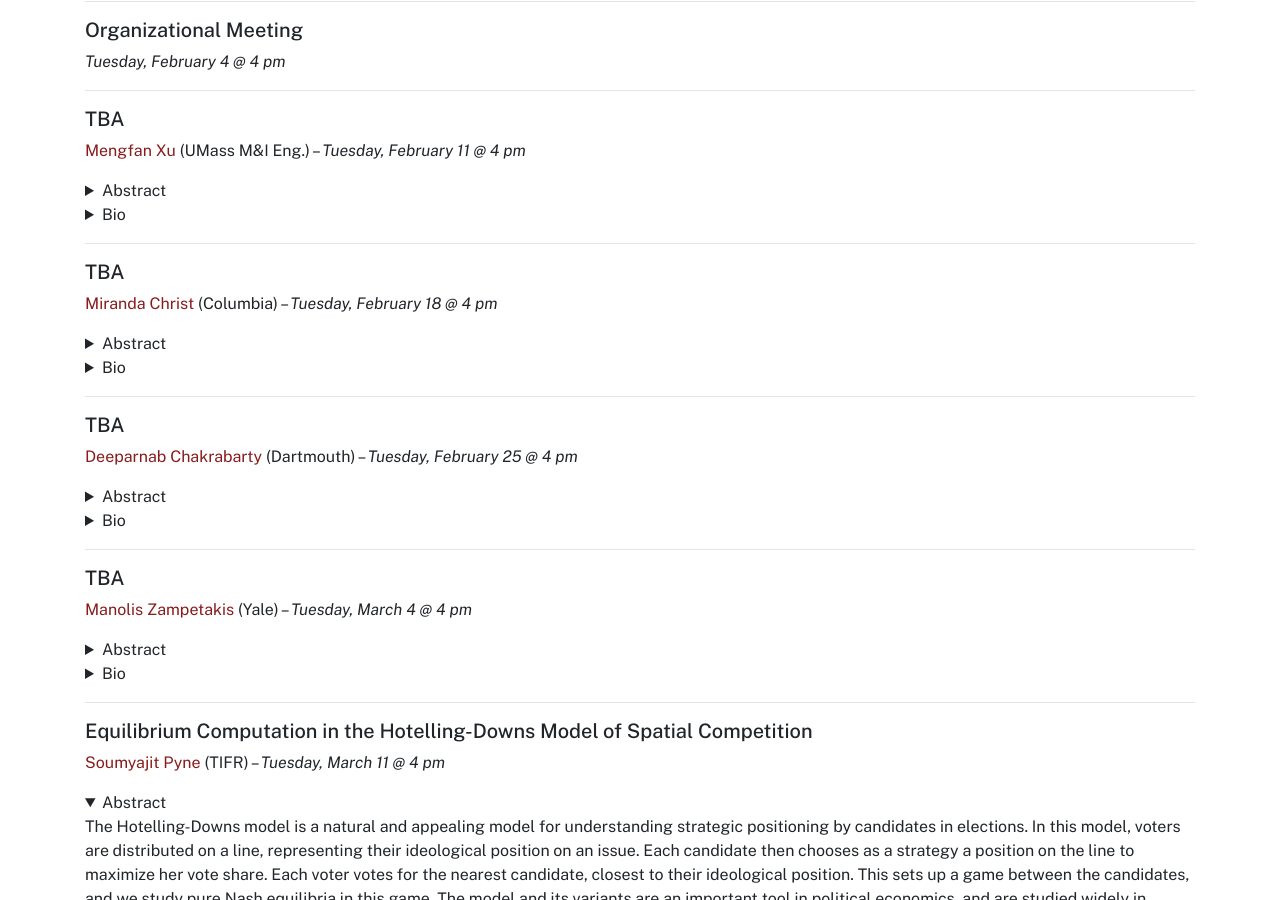
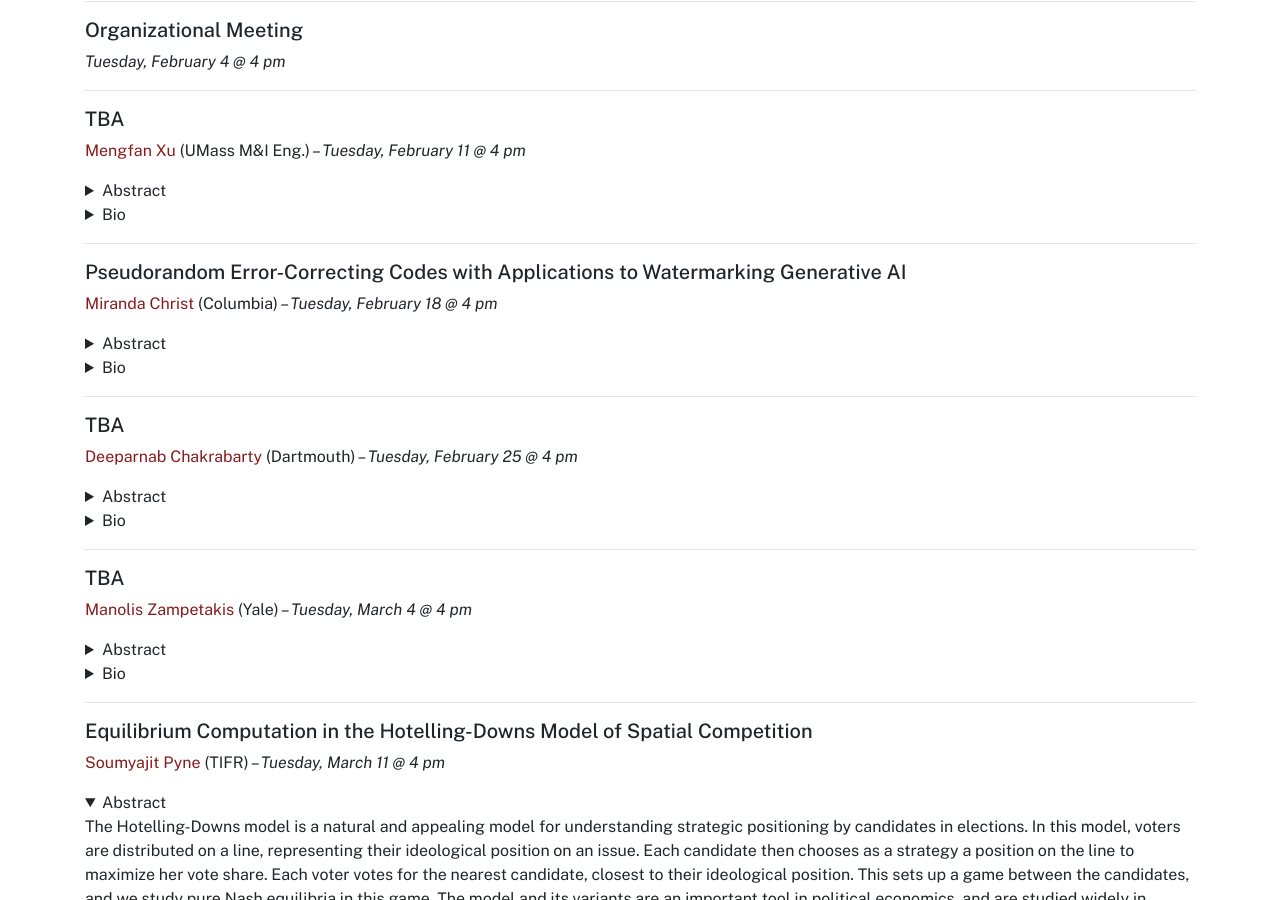
Before and after one commit to umass-theory/umass-theory.github.io, a Jekyll site: the page built from seminar.md, in a window 1280 px wide and 900 px high, scrolled down 703 px. Built offline with Jekyll 4.4.1, drawn with Linux system fonts in a browser that asks for light colours; some of the changed lines change nothing that is shown.

Commit message:
update 2/18 seminar

```diff
--- a/seminar.md
+++ b/seminar.md
@@ -41,19 +41,23 @@
 
 <hr>
 
-##### TBA
+##### Pseudorandom Error-Correcting Codes with Applications to Watermarking Generative AI
 
 [Miranda Christ](https://www.cs.columbia.edu/~mchrist/) (Columbia) --  *Tuesday, February 18 @ 4 pm*
 <details markdown="1">
 <summary>Abstract</summary>
 
-Abstract TBA
+The rise of increasingly realistic generative models has necessitated tools for distinguishing between human-generated and AI-generated content. A promising approach is watermarking, where a hidden pattern is embedded in this AI-generated content. We introduce a powerful new framework for watermarking, which can be instantiated with a cryptographic primitive that we define, called a pseudorandom error-correcting code (PRC). While motivated by watermarking, a PRC is a natural cryptographic object of independent interest.
+
+A PRC is an error-correcting code with the property that any polynomial number of codewords are pseudorandom to any efficient adversary. We construct PRCs from standard cryptographic assumptions, and in this talk I will give an overview of our construction relying on subexponential hardness of LPN. I will then show how PRCs yield LLM watermarks with strong quality and robustness guarantees.
+
+This is based on works with Sam Gunn, Omar Alrabiah, Prabhanjan Ananth, and Yevgeniy Dodis: [https://eprint.iacr.org/2024/235.pdf](https://eprint.iacr.org/2024/235.pdf), [https://eprint.iacr.org/2024/1840](https://eprint.iacr.org/2024/1840)
 
 </details>
 <details markdown="1">
 <summary>Bio</summary>
 
-Bio TBA
+Miranda Christ is a computer science PhD student at Columbia University, advised by Tal Malkin and Mihalis Yannakakis. She is a member of the Theory Group and the Crypto Lab. Her research is generally on theoretical cryptography, and recently has focused on the intersection of cryptography and machine learning.
 
 </details>
 
```
